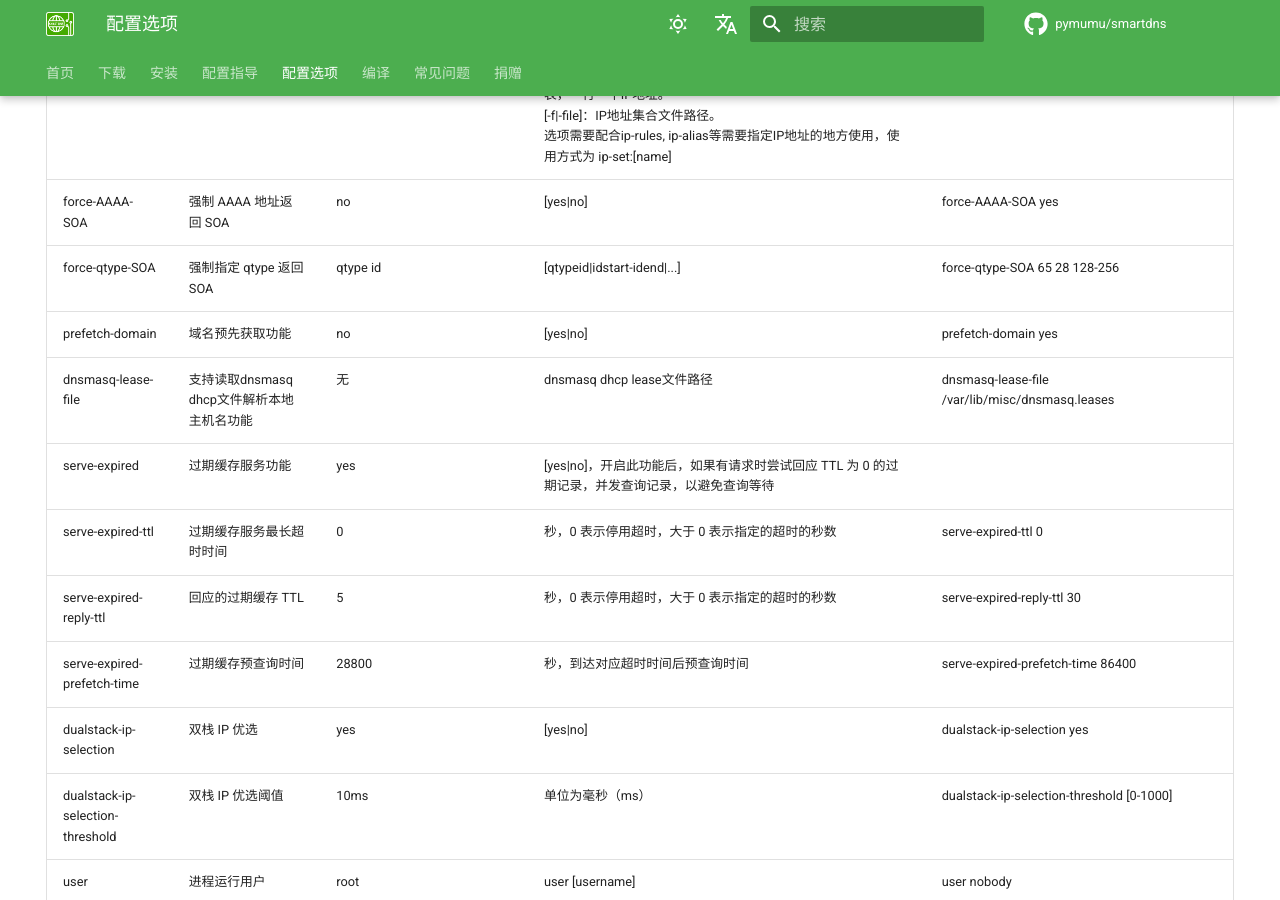
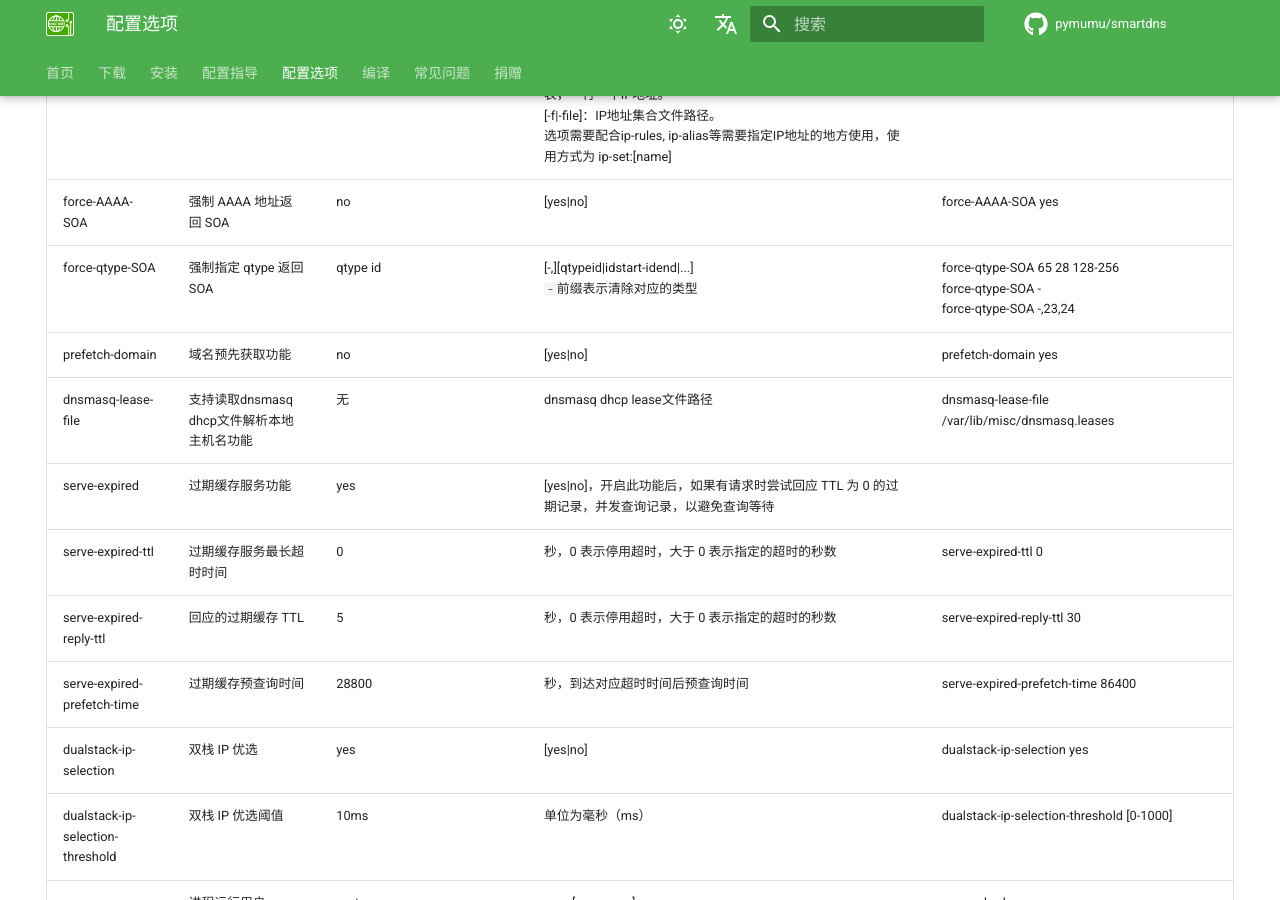
Before and after one commit to pymumu/smartdns, an MkDocs documentation site: the page built from docs/configuration.md, in a window 1280 px wide and 900 px high, scrolled down 7984 px. Built offline with MkDocs 1.6.1 and Material for MkDocs 9.7.7, drawn with Linux system fonts in a browser that asks for light colours; comment, search, counter and statistics services are not loaded.

Commit message:
update force-qtype-SOA.

```diff
--- a/docs/configuration.md
+++ b/docs/configuration.md
@@ -86,7 +86,7 @@ hide:
 | ip-rules | IP 地址规则 | 无 | [ip/subnet] [-rules...]<br /> [-blacklist-ip]: 参考 blacklist-ip <br /> [-whitelist-ip]: 参考 whitelist-ip <br /> [-bogus-nxdomain]: 参考 bogus-nxdomain <br /> [-ignore-ip]: 参考 ignore-ip <br /> [-ip-alias]: 参考 ip-alias <br /> | ip-rules 1.2.3.4/16 -whitelist-ip|
 | ip-set | 设置 IP 地址集合 | 无 | ip-set [options...]<br />[-n\|-name]：IP地址集合名称 <br />[-t\|-type]：IP地址集合类型，当前仅支持list，格式为IP地址列表，一行一个IP地址。<br />[-f\|-file]：IP地址集合文件路径。<br /> 选项需要配合ip-rules, ip-alias等需要指定IP地址的地方使用，使用方式为 ip-set:[name]| ip-set -name set -type list -file /path/to/list <br /> ip-rules ip-set:set -whitelist-ip|
 | force-AAAA-SOA | 强制 AAAA 地址返回 SOA | no | [yes\|no] | force-AAAA-SOA yes |
-| force-qtype-SOA | 强制指定 qtype 返回 SOA | qtype id | [qtypeid\|idstart-idend\|...] | force-qtype-SOA 65 28 128-256
+| force-qtype-SOA | 强制指定 qtype 返回 SOA | qtype id | [-,][qtypeid\|idstart-idend\|...] <br />`-`前缀表示清除对应的类型| force-qtype-SOA 65 28 128-256 <br />force-qtype-SOA - <br />force-qtype-SOA -,23,24
 | prefetch-domain | 域名预先获取功能 | no | [yes\|no] | prefetch-domain yes |
 | dnsmasq-lease-file | 支持读取dnsmasq dhcp文件解析本地主机名功能 | 无 | dnsmasq dhcp lease文件路径 | dnsmasq-lease-file /var/lib/misc/dnsmasq.leases |
 | serve-expired | 过期缓存服务功能 | yes | [yes\|no]，开启此功能后，如果有请求时尝试回应 TTL 为 0 的过期记录，并发查询记录，以避免查询等待 |
```
Also changed, not shown: docs/config/block-ipv6.md (+12 -0 lines), en/docs/config/block-ipv6.md (+12 -0 lines), en/docs/configuration.md (+1 -1 lines).
